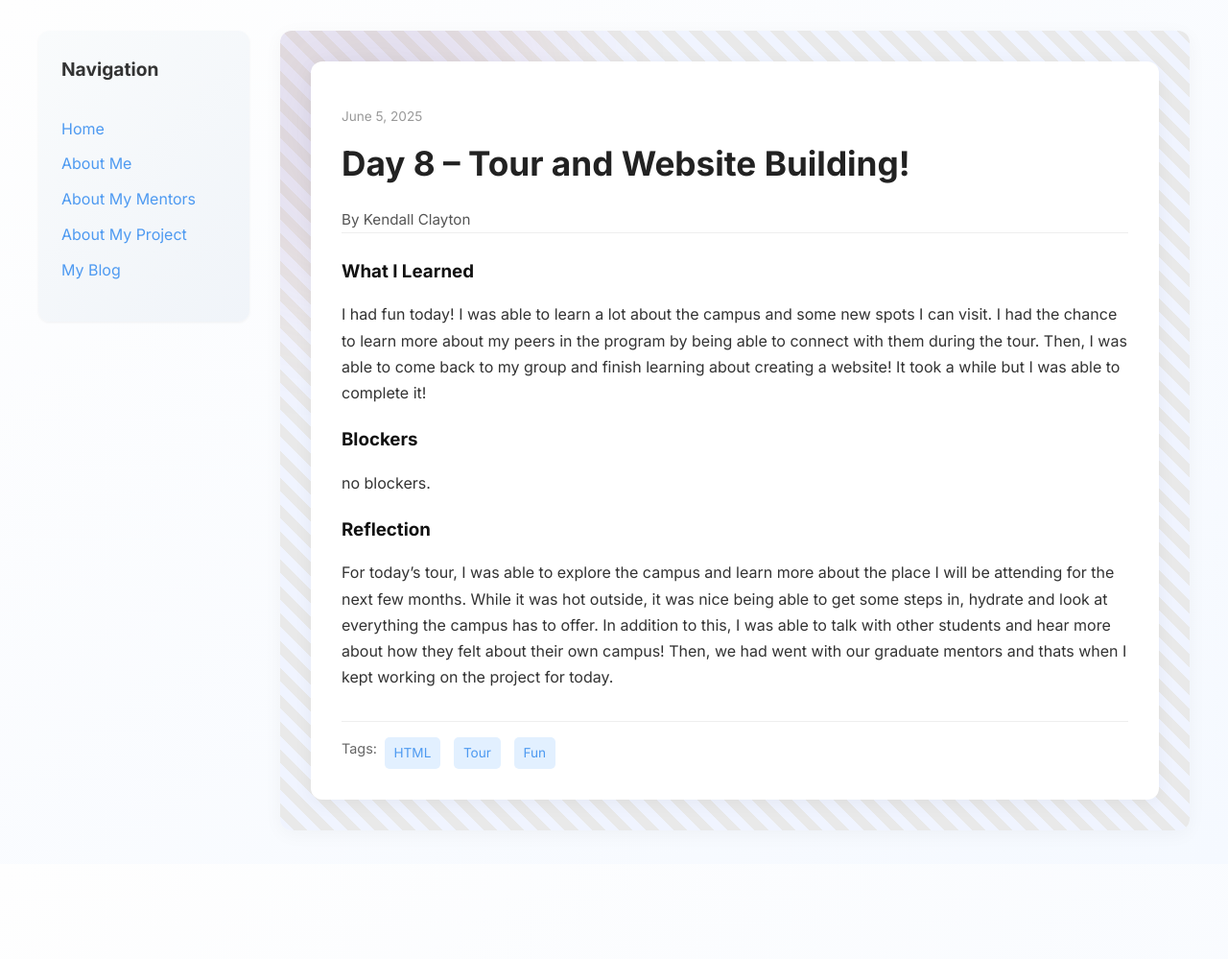
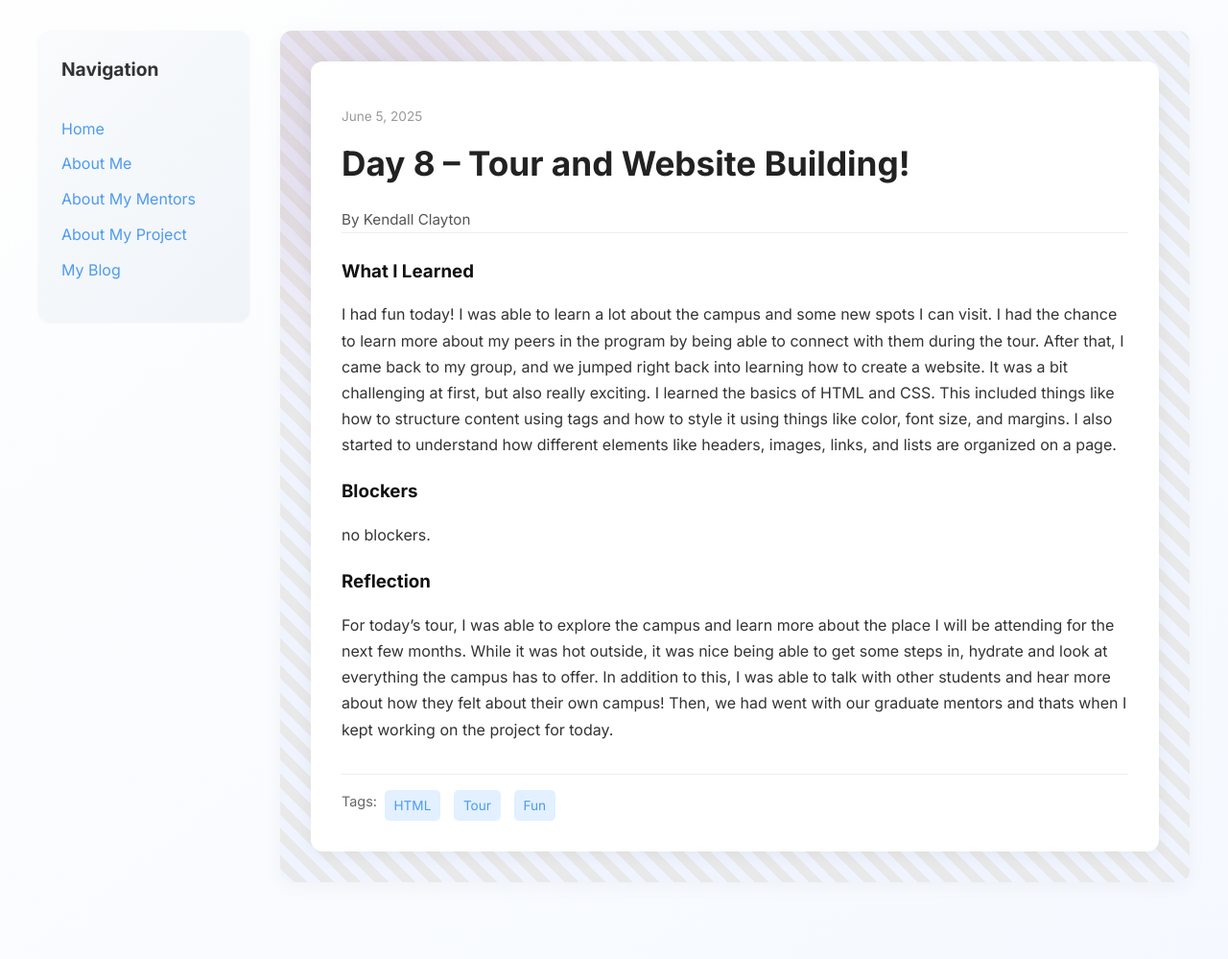
Before and after one commit to kendallzoe/kendallzoe.github.io, a Jekyll site: the page built from _posts/2025-06-05-day-8.md, in a window 1280 px wide. Shown: the whole page at 96% size. Built offline with Jekyll 4.4.1, drawn with Linux system fonts in a browser that asks for light colours; before the commit the page ends 900 px from its top, so only the background shows below that.

Commit message:
Update 2025-06-05-day-8.md

```diff
--- a/_posts/2025-06-05-day-8.md
+++ b/_posts/2025-06-05-day-8.md
@@ -7,7 +7,7 @@ permalink: /day8.html
 tags: ["HTML", "Tour", "Fun"]
 
 what_i_learned: |
-  I had fun today! I was able to learn a lot about the campus and some new spots I can visit. I had the chance to learn more about my peers in the program by being able to connect with them during the tour. Then, I was able to come back to my group and finish learning about creating a website! It took a while but I was able to complete it!
+  I had fun today! I was able to learn a lot about the campus and some new spots I can visit. I had the chance to learn more about my peers in the program by being able to connect with them during the tour. After that, I came back to my group, and we jumped right back into learning how to create a website. It was a bit challenging at first, but also really exciting. I learned the basics of HTML and CSS. This included things like how to structure content using tags and how to style it using things like color, font size, and margins. I also started to understand how different elements like headers, images, links, and lists are organized on a page.
 
 blockers: |
   no blockers.
```
